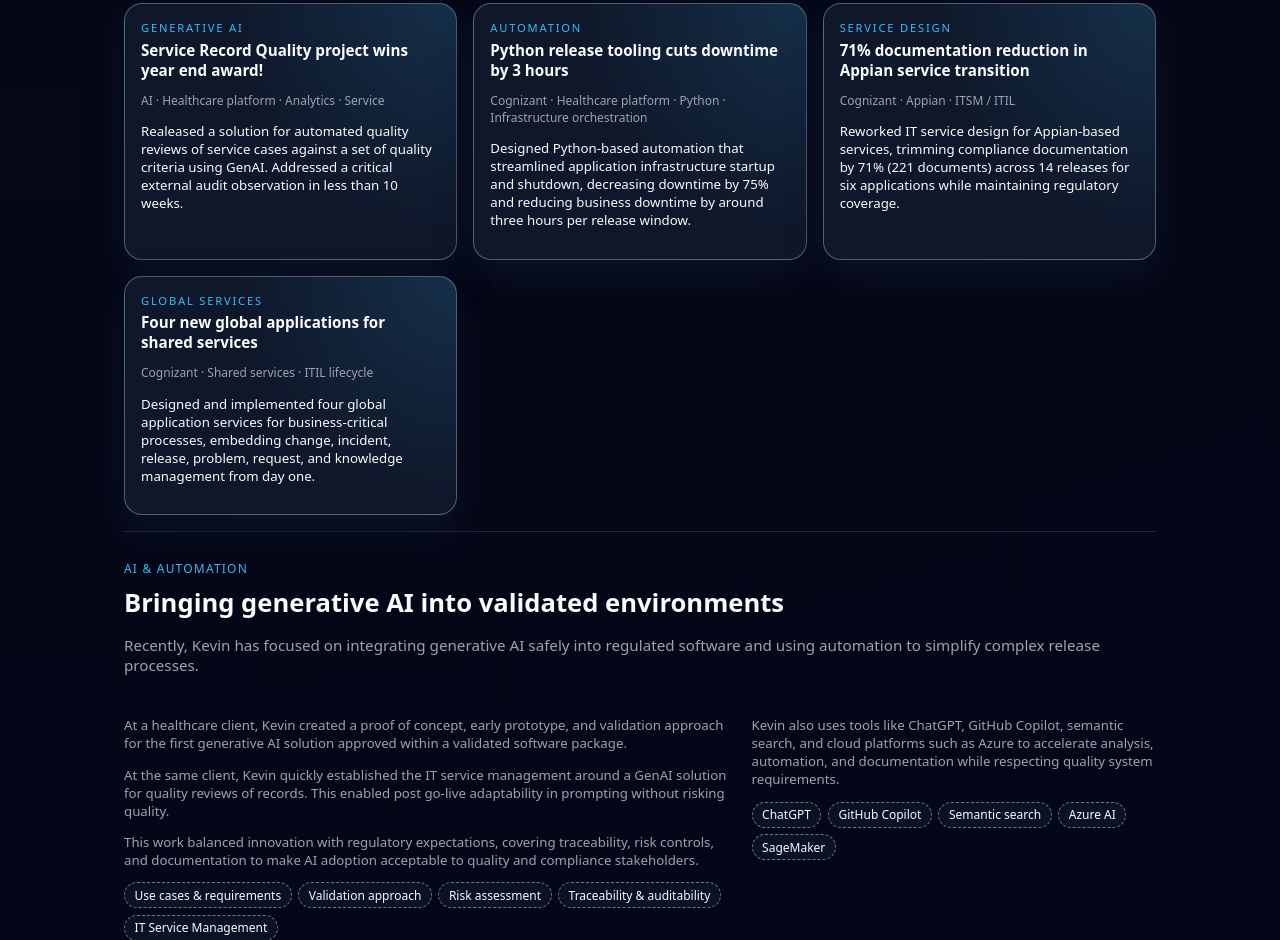
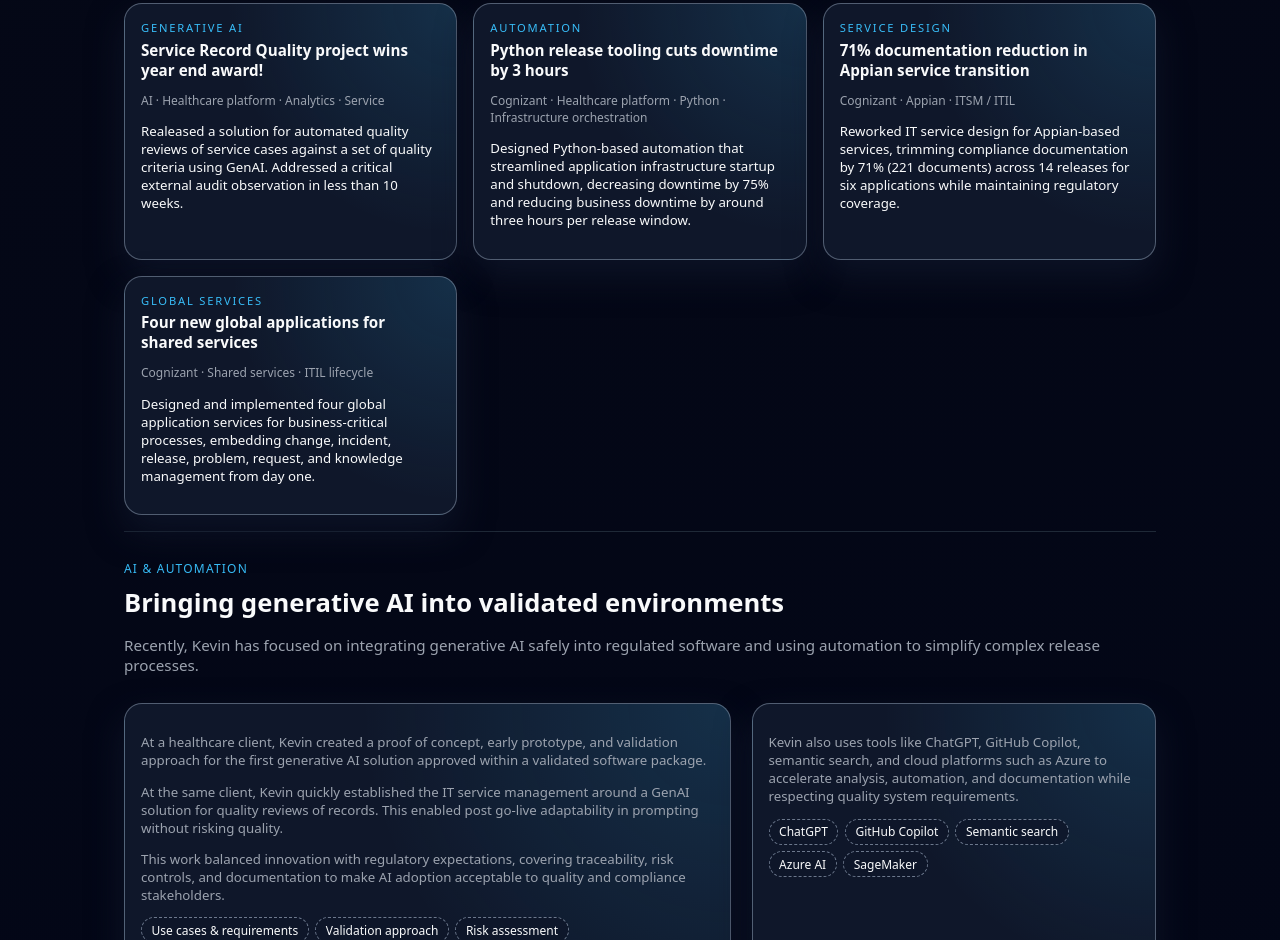
Before and after one commit to huddlesk/kevin-huddleston-portfolio, a plain HTML site: page index.html in a window 1280 px wide. Shown: the part 2795-3735 px from the top of the page. Drawn offline with Linux system fonts and the light colour scheme.

Commit message:
Design tweaks

```diff
--- a/index.html
+++ b/index.html
@@ -947,7 +947,7 @@
 
     <section id="tech-portfolio" aria-labelledby="tech-portfolio-title">
       <p class="section-label">Technical Demonstration Portfolio</p>
-      <h2 id="tech-portfolio-title" class="section-title">Technical Demonstration Projects</h2>
+      <h2 id="tech-portfolio-title" class="section-title">Projects Kevin has created to demonstrate technical skills</h2>
       <p class="section-subtitle">
         A collection of personal demonstration projects that showcase Kevin's technical skills and expertise.
       </p>
@@ -1149,7 +1149,7 @@
         Recently, Kevin has focused on integrating generative AI safely into regulated software and using automation to simplify complex release processes.
       </p>
       <div class="ai-section">
-        <div>
+        <div class="impact-card">
           <p class="ai-note">
             At a healthcare client, Kevin created a proof of concept, early prototype, and validation approach for the first generative AI solution approved within a validated software package.
           </p>
@@ -1167,7 +1167,7 @@
             <span class="ai-chip">IT Service Management</span>
           </div>
         </div>
-        <div>
+        <div class="impact-card">
           <p class="ai-note">
             Kevin also uses tools like ChatGPT, GitHub Copilot, semantic search, and cloud platforms such as Azure to accelerate analysis, automation, and documentation while respecting quality system requirements.
           </p>
```
